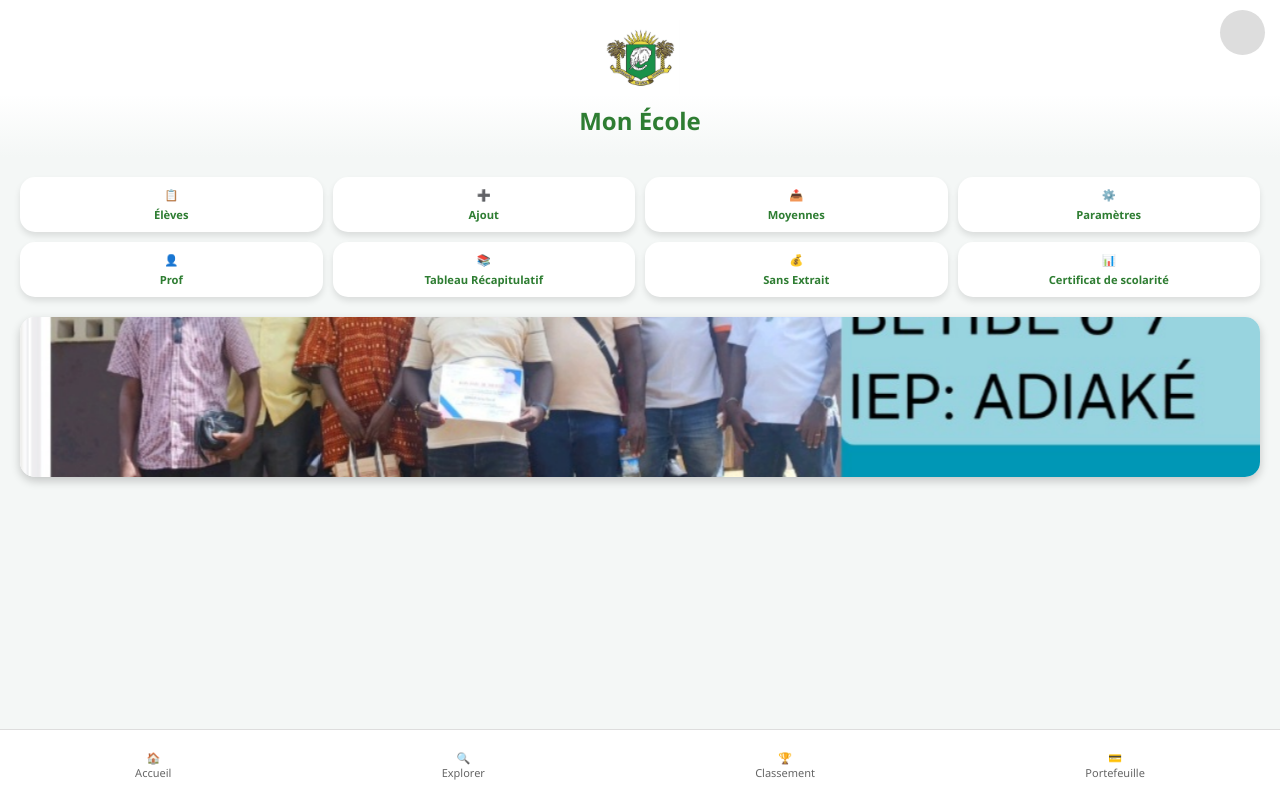
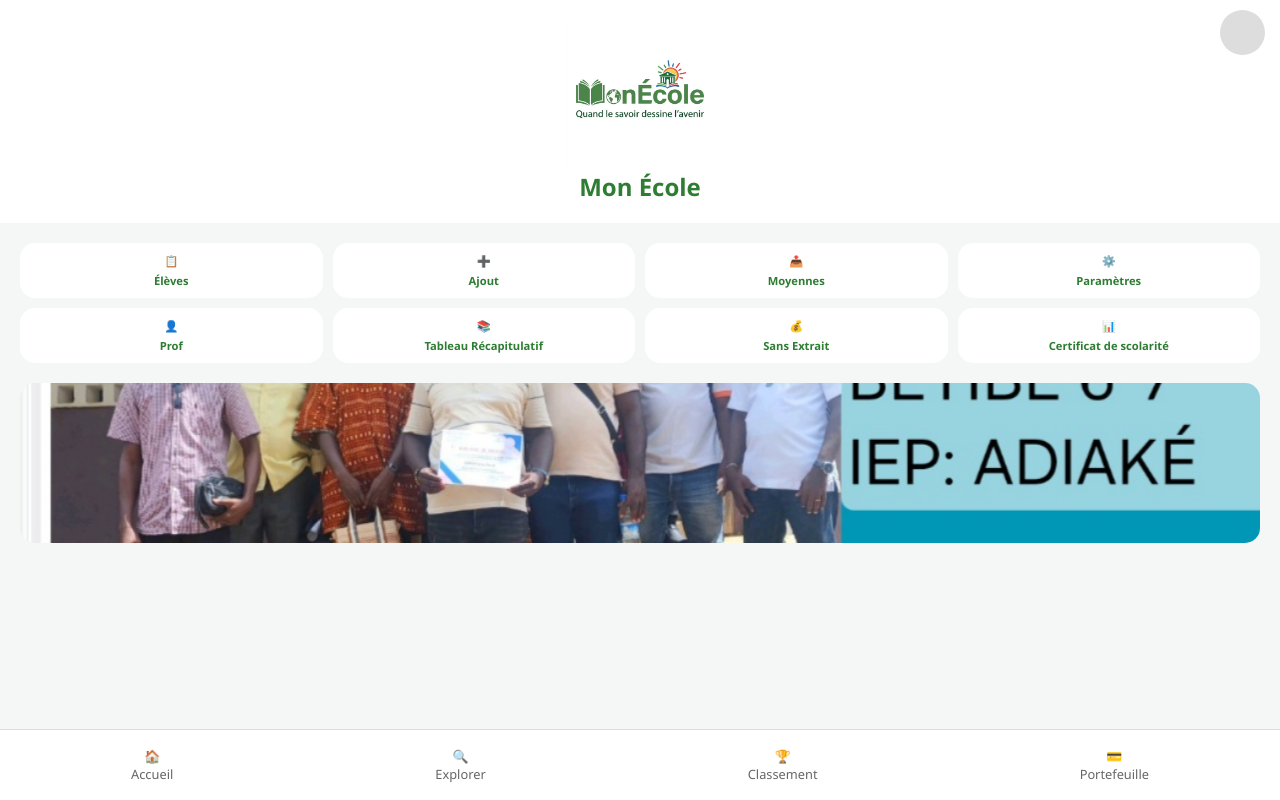
Before and after one commit to lenoble2/Mon_ecole, a website: page accueil.html in a window 1280 px wide. Drawn offline with Linux system fonts and the light colour scheme; no server answers.

Commit message:
Mise à jour de server.js et ajout de admin-panel.html

```diff
--- a/accueil.html
+++ b/accueil.html
@@ -5,25 +5,30 @@
     <meta name="viewport" content="width=device-width, initial-scale=1.0">
     <title>Gestion Scolaire - Accueil</title>
     <style>
-        body { font-family: 'Segoe UI', sans-serif; background-color: #f4f7f6; margin: 0; padding: 20px; padding-bottom: 90px; }
+        body { font-family: 'Segoe UI', sans-serif; background-color: #f4f7f6; margin: 0; padding: 20px; padding-bottom: 80px; }
 
         /* Header */
-        header { text-align: center; position: relative; padding-top: 20px; padding-bottom: 20px; margin: -20px -20px 20px -20px; background: linear-gradient(to bottom, #ffffff 60%, #f4f7f6 100%); }
-        .logo-armoiries { width: 80px; height: auto; display: block; margin: 0 auto 10px; }
-        h1 { color: #2e7d32; margin: 0; font-size: 1.5em; }
+        header { text-align: center; position: relative; padding-top: 20px; padding-bottom: 20px; margin: -20px -20px 20px -20px; background: white; }
+
+        /* Logo */
+        .logo-armoiries { width: 150px; height: auto; display: block; margin: 0 auto 10px; }
+
+        /* Nom de l'école remonté */
+        h1 { color: #2e7d32; margin: -10px 0 0 0; font-size: 1.5em; }
+
         .user-profile { position: absolute; top: 10px; right: 15px; }
         .profile-pic { width: 45px; height: 45px; background-color: #ddd; border-radius: 50%; display: flex; justify-content: center; align-items: center; }
 
         /* Grille de menus */
         .menu-grid { display: grid; grid-template-columns: repeat(4, 1fr); gap: 10px; margin-bottom: 20px; }
-        .menu-card { background: white; padding: 10px 5px; border-radius: 15px; text-decoration: none; color: #333; text-align: center; box-shadow: 0 4px 6px rgba(0,0,0,0.1); }
+        .menu-card { background: white; padding: 10px 5px; border-radius: 15px; text-decoration: none; color: #333; text-align: center; }
         .menu-card:hover { transform: scale(1.05); }
         .icon { font-size: 20px; margin-bottom: 5px; display: block; }
         .menu-card span { font-weight: 600; font-size: 0.70em; color: #2e7d32; display: block; }
 
-        /* Bannière Défilante (Slider de 3 photos avec fond blanc) */
-        .banner-container { width: 100%; height: 160px; overflow: hidden; border-radius: 15px; margin-bottom: 20px; position: relative; box-shadow: 0 4px 10px rgba(0,0,0,0.2); background: #ffffff; }
-	.banner-track { display: flex; width: 300%; animation: slide 17s infinite; }
+        /* Bannière Défilante */
+        .banner-container { width: 100%; height: 160px; overflow: hidden; border-radius: 15px; margin-bottom: 20px; position: relative; }
+        .banner-track { display: flex; width: 300%; animation: slide 17s infinite; }
         .banner-track img { width: 33.33%; height: 160px; object-fit: cover; }
 
         @keyframes slide {
@@ -35,14 +40,14 @@
 
         /* Barre de navigation bas */
         .bottom-nav { position: fixed; bottom: 0; left: 0; right: 0; height: 70px; background: white; display: flex; justify-content: space-around; align-items: center; border-top: 1px solid #ddd; }
-        .nav-item { text-decoration: none; color: #666; display: flex; flex-direction: column; align-items: center; font-size: 11px; }
+        .nav-item { text-decoration: none; color: #666; display: flex; flex-direction: column; align-items: center; font-size: 0.8em; }
     </style>
 </head>
 <body>
 
     <header>
         <div class="user-profile"><div class="profile-pic"></div></div>
-        <img src="Armoiries.jpg" alt="Armoiries" class="logo-armoiries">
+        <img src="icon.png" alt="Armoiries" class="logo-armoiries">
         <h1 id="nom-ecole-affiche">Chargement...</h1>
     </header>
 
@@ -59,9 +64,9 @@
 
     <div class="banner-container">
         <div class="banner-track">
-	<img src="banniere_finale.jpg" alt="Bannière Officielle">
-	<img src="M2.jpg" alt="Photo 2">
-	<img src="M3.jpg" alt="Photo 3">
+            <img src="banniere_finale.jpg" alt="Bannière Officielle">
+            <img src="M2.jpg" alt="Photo 2">
+            <img src="M3.jpg" alt="Photo 3">
         </div>
     </div>
 
```
Also changed, not shown: login.html (+4 -2 lines).
